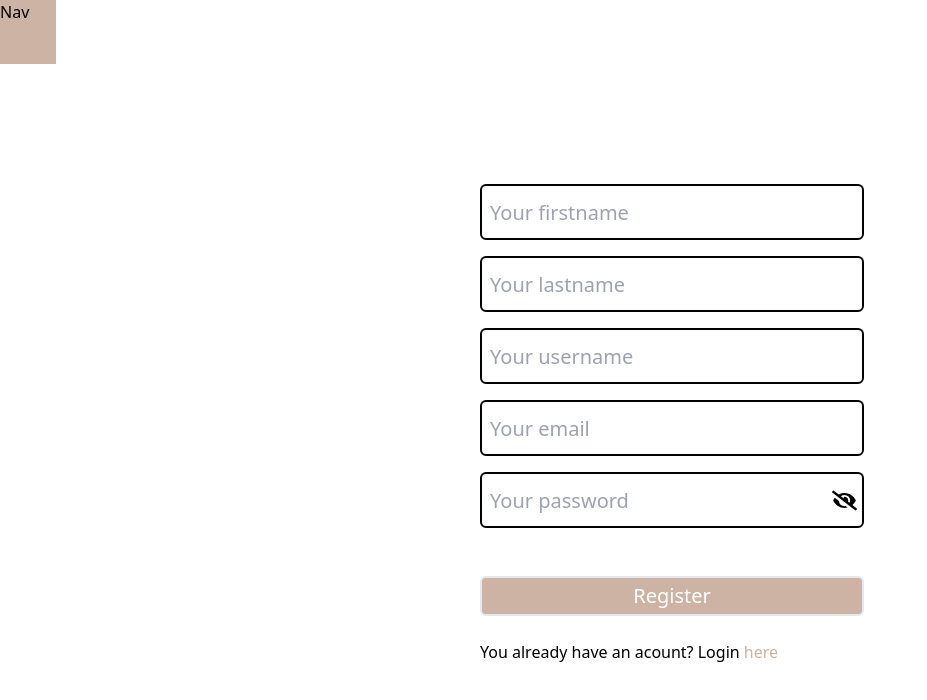
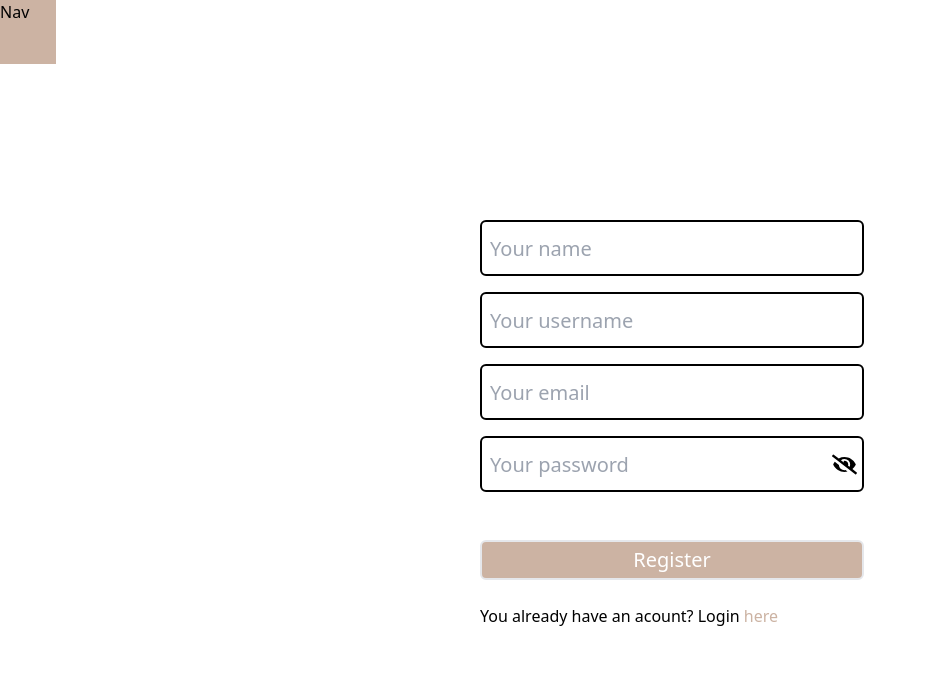
Before and after one commit to tee4tao/ShopperComfy, a React (Vite) app: page /register in a window 1280 px wide. Shown: the top 700 px of the page, without its empty margins (0-927 px from the left). Built offline with nearby package versions, Linux system fonts and the light colour scheme; no server answers.

Commit message:
working on the register page

```diff
--- a/src/Login.jsx
+++ b/src/Login.jsx
@@ -41,9 +41,9 @@ const Login = () => {
     //   console.log(`core`);
     // }
   };
-  const getUser = async () => {
+  const getUser = async (id) => {
     try {
-      const resp = await fetch("https://dummyjson.com/users/1");
+      const resp = await fetch(`https://dummyjson.com/users/${id}`);
       if (!resp.ok) {
         throw new Error(`Something went wrong ${resp.status}`);
       }
@@ -56,7 +56,7 @@ const Login = () => {
     }
   };
   useEffect(() => {
-    getUser();
+    getUser(1);
   }, [username, password]);
   return (
     <main className="h-screen w-screen flex justify-center items-center">
--- a/src/SignUp.jsx
+++ b/src/SignUp.jsx
@@ -5,13 +5,32 @@ import { Link } from "react-router-dom";
 const SignUp = () => {
   const [username, setUsername] = useState("");
   const [password, setPassword] = useState("");
-  const [firstName, setFirstName] = useState("");
-  const [lastName, setLastName] = useState("");
+  const [name, setName] = useState("");
   const [email, setEmail] = useState("");
   const [type, setType] = useState("password");
   const [icon, setIcon] = useState(false);
+  const [userDetail, setUserDetail] = useState({});
+  const detail = {
+    name: name,
+    email: email,
+    username: username,
+    password: password,
+  };
   const handleSubmit = (e) => {
+    // if (Object.keys(detail).length != 0) {
+    //   console.log(`empty`);
+    // }
     e.preventDefault();
+    if (
+      name != `` &&
+      email != `` &&
+      username != `` &&
+      password != ``
+      // Object.keys(userDetail).length != 0
+    ) {
+      setUserDetail({ ...detail });
+      console.log(userDetail);
+    }
   };
   const handleToggle = () => {
     if (type === "password") {
@@ -23,19 +42,37 @@ const SignUp = () => {
     }
   };
   useEffect(() => {
-    fetch("https://dummyjson.com/users/add", {
-      method: "POST",
-      headers: { "Content-Type": "application/json" },
-      body: JSON.stringify({
-        firstName: "Muhammad",
-        lastName: "Ovi",
-        age: 250,
-        /* other user data */
-      }),
-    })
-      .then((res) => res.json())
-      .then(console.log);
-  });
+    if (Object.keys(userDetail).length != 0) {
+      localStorage.setItem(`userDetail`, JSON.stringify(userDetail));
+      // console.log(`weere`);
+      // console.log(userDetail);
+    }
+    // if (name != `` && email != `` && username != `` && password != ``) {
+    //   console.log(`not empty`);
+    //   const userDetail = {
+    //     name: name,
+    //     email: email,
+    //     username: username,
+    //     password: password,
+    //   };
+    //   console.log(userDetail);
+    //   setDetail({ ...userDetail });
+    // }
+    // fetch("https://dummyjson.com/users/add", {
+    //   method: "POST",
+    //   headers: { "Content-Type": "application/json" },
+    //   body: JSON.stringify({
+    //     firstName: firstName,
+    //     lastName: lastName,
+    //     username: username,
+    //     email: email,
+    //     password: password,
+    //   }),
+    // })
+    //   .then((res) => res.json())
+    //   .then(console.log);
+    localStorage.setItem;
+  }, [detail]);
   return (
     <main className="h-screen w-screen flex justify-center items-center">
       <section className=" w-80 login-container rounded-md flex-col justify-center items-center">
@@ -43,18 +80,9 @@ const SignUp = () => {
           <div className="mb-4">
             <input
               type="text"
-              value={firstName}
-              onChange={(e) => setFirstName(e.target.value)}
-              placeholder="Your firstname"
-              className="border-2 w-72 border-black h-14 rounded-md p-2 text-xl ease-linear duration-300 md:w-96"
-            />
-          </div>
-          <div className="mb-4">
-            <input
-              type="text"
-              value={lastName}
-              onChange={(e) => setLastName(e.target.value)}
-              placeholder="Your lastname"
+              value={name}
+              onChange={(e) => setName(e.target.value)}
+              placeholder="Your name"
               className="border-2 w-72 border-black h-14 rounded-md p-2 text-xl ease-linear duration-300 md:w-96"
             />
           </div>
@@ -114,7 +142,7 @@ const SignUp = () => {
         <div>
           You already have an acount? Login{" "}
           <Link
-            to="register"
+            to="/"
             className="text-Dark-nude ease-linear duration-300 hover:text-black hover:underline"
           >
             here
```
